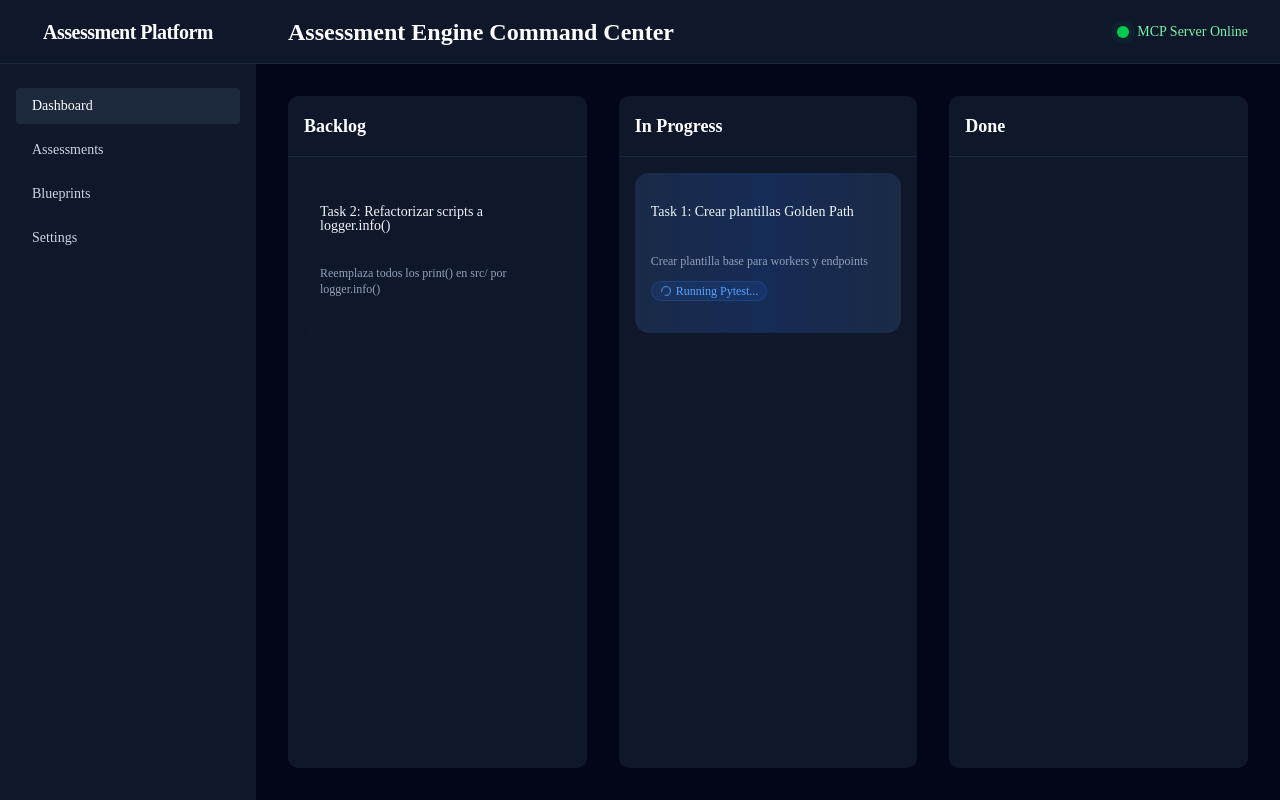
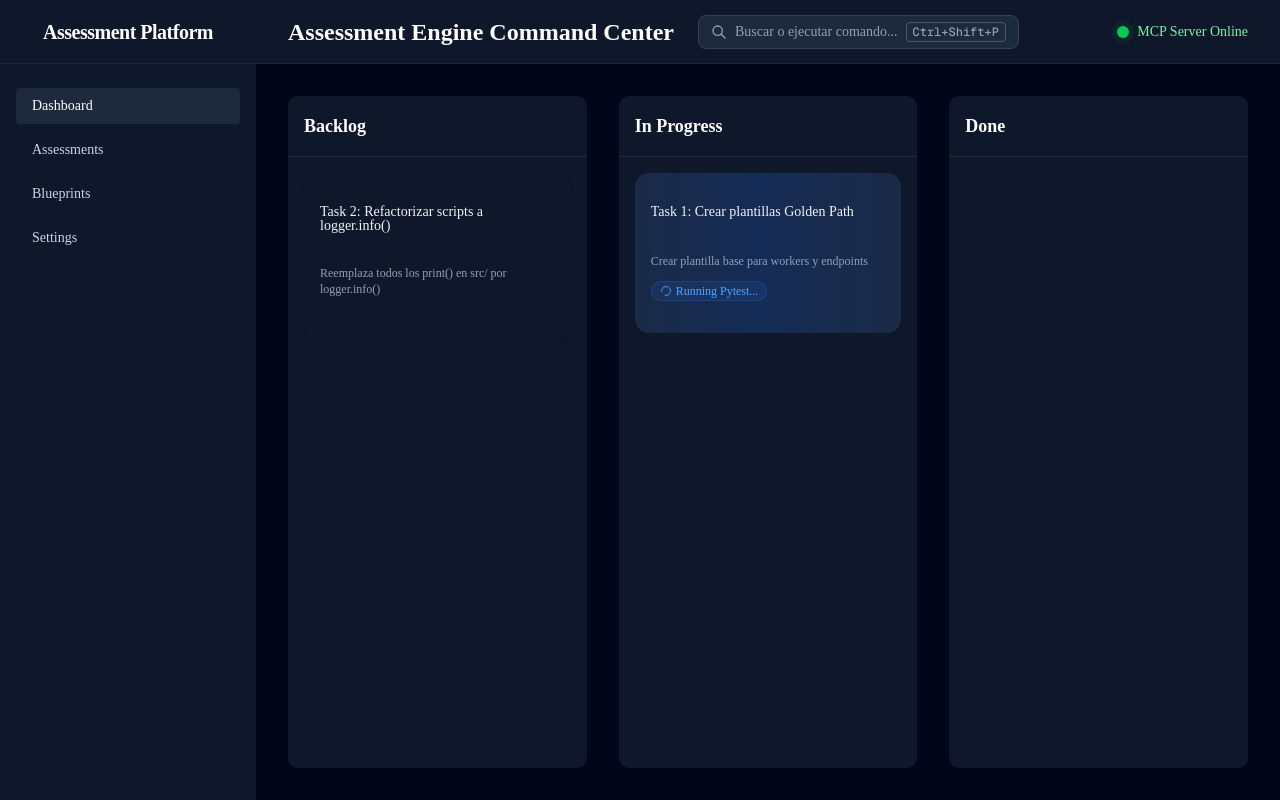
Before and after one commit to josejavish1/assessment_engine, a Next.js app in the folder src/business_command_center/: page / in a window 1280 px wide. Built offline with nearby package versions, Linux system fonts and the light colour scheme.

Commit message:
feat(ui): add visual trigger button for command palette and migrate to Ctrl+Shift+P

```diff
--- a/src/business_command_center/src/app/components/CommandPalette.tsx
+++ b/src/business_command_center/src/app/components/CommandPalette.tsx
@@ -10,20 +10,30 @@ import {
   CommandList,
   CommandSeparator,
 } from '@/components/ui/command';
-import { Play, FileText, Settings, Bot } from 'lucide-react';
+import { Play, FileText, Settings, Bot, Search } from 'lucide-react';
 
 export default function CommandPalette() {
   const [open, setOpen] = useState(false);
 
   useEffect(() => {
     const down = (e: KeyboardEvent) => {
-      if (e.key === 'j' && (e.metaKey || e.ctrlKey)) {
+      // Usar Ctrl+Shift+P (Estándar de VS Code / Paletas de Comandos modernas)
+      // para evitar conflictos con navegadores.
+      if (e.key === 'P' && e.shiftKey && (e.metaKey || e.ctrlKey)) {
         e.preventDefault();
         setOpen((open) => !open);
       }
     };
     document.addEventListener('keydown', down);
-    return () => document.removeEventListener('keydown', down);
+
+    // Escuchar un evento personalizado para abrir desde un botón
+    const handleOpenCommandPalette = () => setOpen(true);
+    document.addEventListener('openCommandPalette', handleOpenCommandPalette);
+
+    return () => {
+      document.removeEventListener('keydown', down);
+      document.removeEventListener('openCommandPalette', handleOpenCommandPalette);
+    };
   }, []);
 
   return (
--- a/src/business_command_center/src/app/page.tsx
+++ b/src/business_command_center/src/app/page.tsx
@@ -61,7 +61,23 @@ export default function Home() {
       <main className="flex-1 flex flex-col overflow-hidden">
         {/* Header */}
         <header className="h-16 bg-slate-900 border-b border-slate-800 flex items-center px-8 justify-between">
-          <h2 className="text-2xl font-semibold">Assessment Engine Command Center</h2>
+          <div className="flex items-center space-x-6">
+            <h2 className="text-2xl font-semibold">Assessment Engine Command Center</h2>
+
+            {/* Search Button (Triggers Command Palette) */}
+            <button
+              onClick={() => document.dispatchEvent(new Event('openCommandPalette'))}
+              className="hidden md:flex items-center space-x-2 bg-slate-800 hover:bg-slate-700 text-slate-400 px-3 py-1.5 rounded-md border border-slate-700 transition-colors text-sm"
+            >
+              <svg xmlns="http://www.w3.org/2000/svg" className="h-4 w-4" fill="none" viewBox="0 0 24 24" stroke="currentColor">
+                <path strokeLinecap="round" strokeLinejoin="round" strokeWidth={2} d="M21 21l-6-6m2-5a7 7 0 11-14 0 7 7 0 0114 0z" />
+              </svg>
+              <span>Buscar o ejecutar comando...</span>
+              <kbd className="pointer-events-none hidden sm:inline-flex h-5 select-none items-center gap-1 rounded border border-slate-600 bg-slate-800 px-1.5 font-mono text-[10px] font-medium opacity-100">
+                <span className="text-xs">Ctrl+Shift+P</span>
+              </kbd>
+            </button>
+          </div>
           <div className="flex items-center space-x-2">
             <span className="relative flex h-3 w-3">
               <span className="animate-ping absolute inline-flex h-full w-full rounded-full bg-green-400 opacity-75"></span>
```
